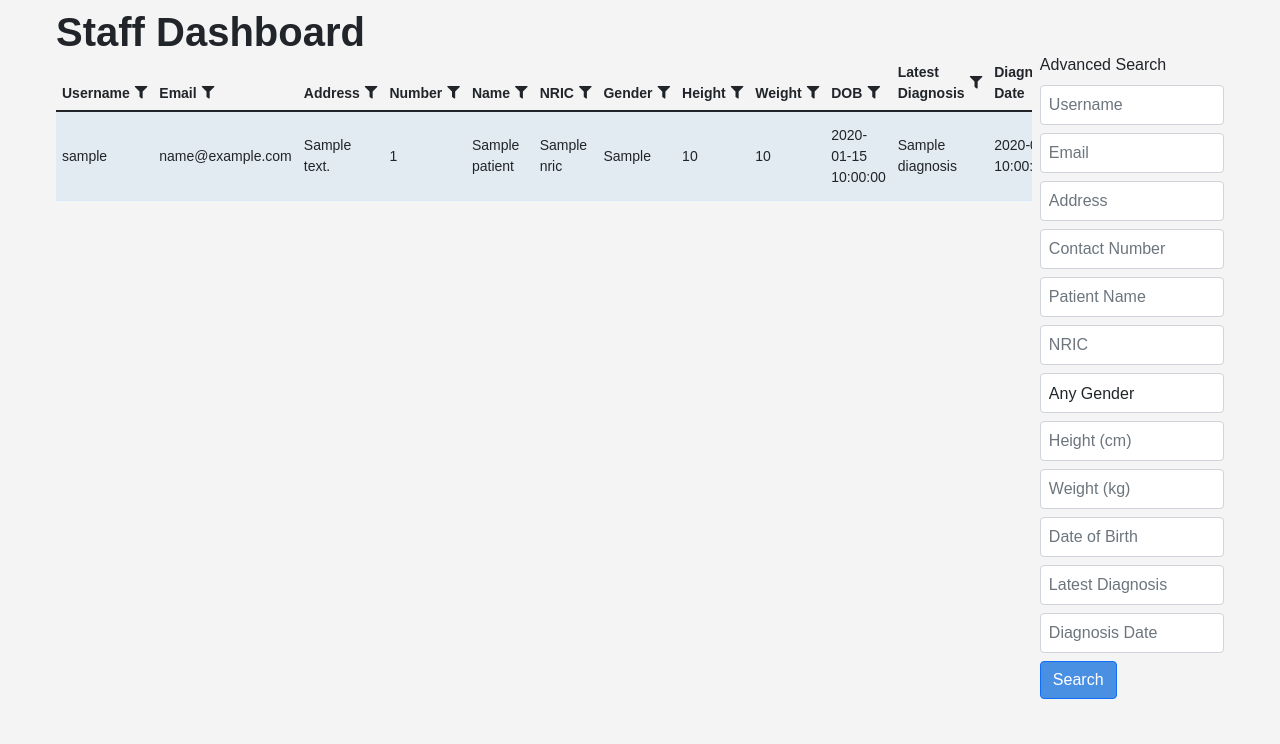
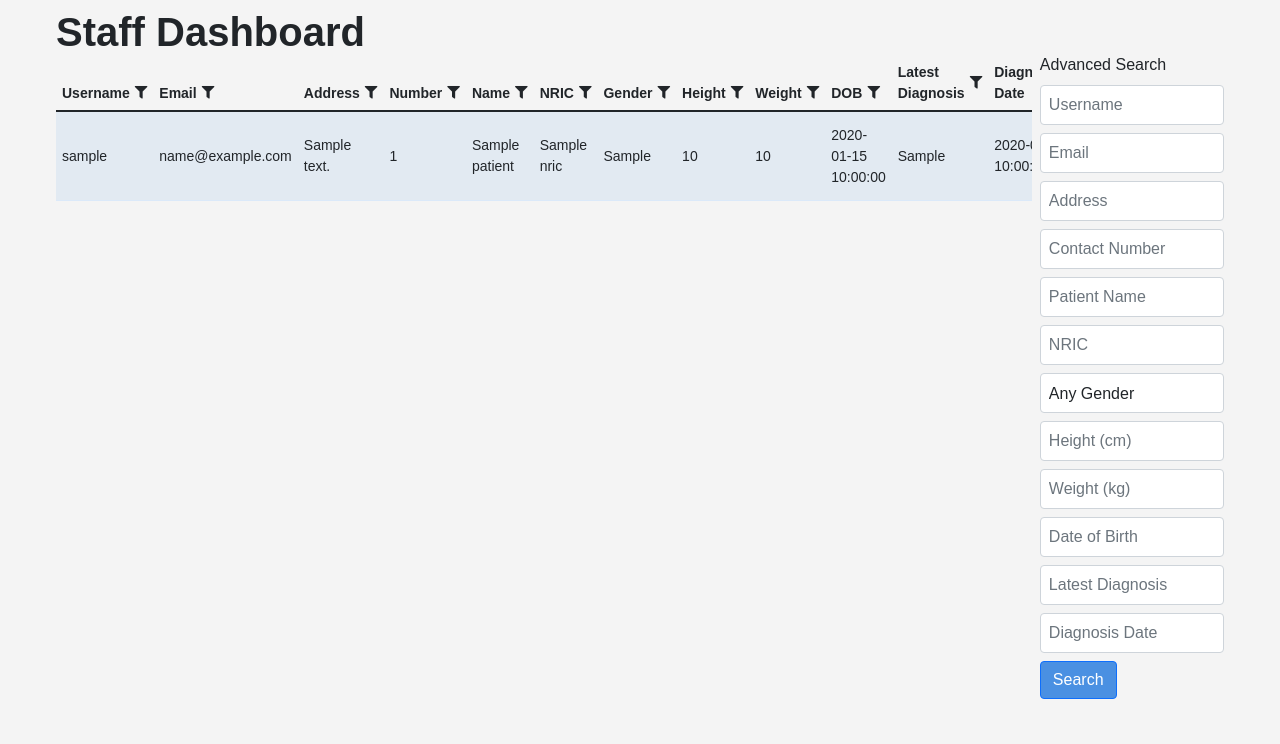
Before and after one commit to chinliong/dbs2-project, a Flask app: page /staff_dashboard in a window 1280 px wide. Shown: the part 56-800 px from the top of the page. Run offline with Flask 3, Linux system fonts and the light colour scheme; the visitor is signed in with stand-in values (Sample User, id 1); a database or web service that is not in the repository returns one stand-in record (values such as "Sample title").

Commit message:
small fix

```diff
--- a/templates/staff_dashboard.html
+++ b/templates/staff_dashboard.html
@@ -165,8 +165,8 @@
                                 <td>{{ patient['PatientHeight'] }}</td>  <!-- Height -->
                                 <td>{{ patient['PatientWeight'] }}</td>  <!-- Weight -->
                                 <td>{{ patient['PatientDOB'] }}</td> <!-- Date of Birth -->
-                                <td>{{ patient['diagnosis'] }}</td>  <!-- Latest Diagnosis -->
-                                <td>{{ patient['diagnosis_date'] }}</td>  <!-- Diagnosis Date -->
+                                <td>{{ patient['latest_diagnosis'] or 'N/A' }}</td>  <!-- Latest Diagnosis -->
+                                <td>{{ patient['diagnosis_date'] or 'N/A' }}</td>  <!-- Diagnosis Date -->
                                 <td>
                                     <a href="{{ url_for('staff.edit_patient', patient_id=patient['_id']) }}" class="btn btn-primary">
                                         <i class="bi bi-pencil"></i>
```
